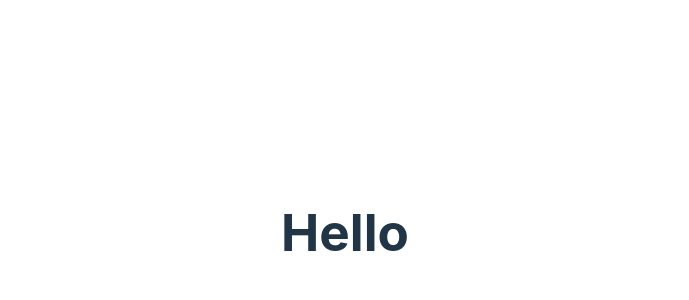
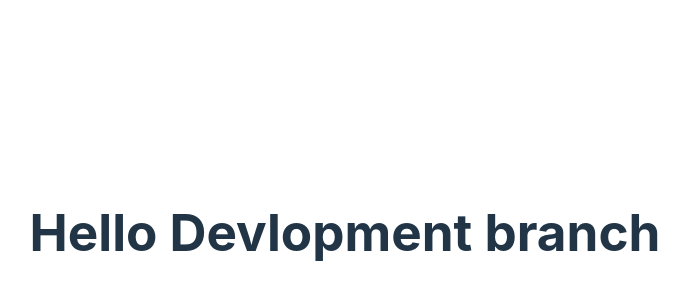
Before and after one commit to avyagithub/cicd-react, a React (Vite) app: page / in a window 1280 px wide. Shown: the part 168-468 px from the top of the page, without its empty margins (295-984 px from the left). Built offline with nearby package versions, Linux system fonts and the light colour scheme.

Commit message:
'test-dev-code'

```diff
--- a/src/App.tsx
+++ b/src/App.tsx
@@ -4,7 +4,7 @@ function App() {
 
   return (
     <>
-        <h1>Hello</h1>
+        <h1>Hello Devlopment branch</h1>
     </>
   )
 }
```
